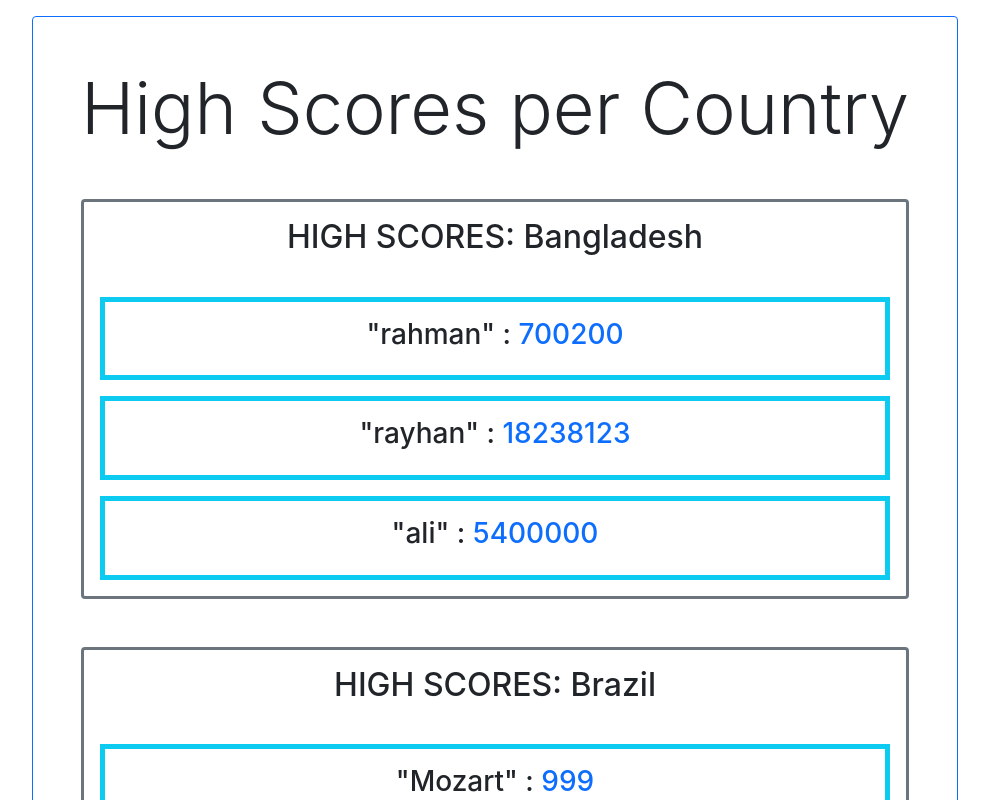
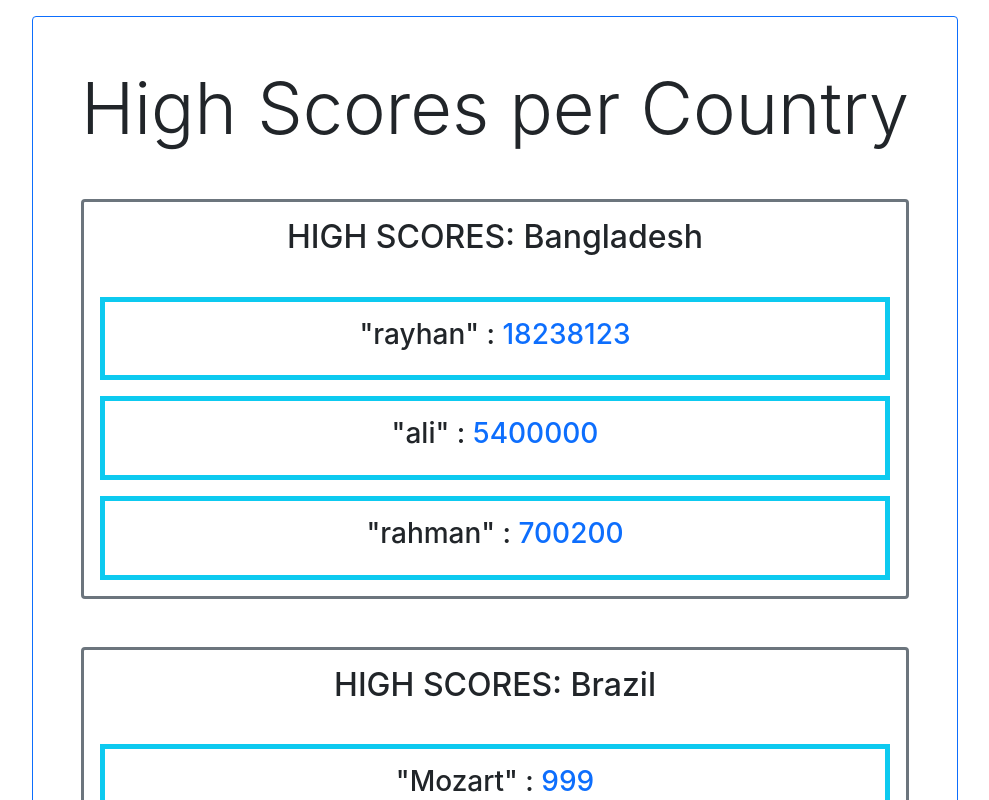
Before and after one commit to Professional-Kate/web-development, a React (Create React App) app in the folder JavaScript/react-projects/CYF-projects/high-score-table/: page / in a window 1280 px wide. Shown: the top 800 px of the page, without its empty margins (145-1134 px from the left). Built offline with nearby package versions, Linux system fonts and the light colour scheme.

Commit message:
completed level 3

```diff
--- a/JavaScript/react-projects/CYF-projects/high-score-table/src/modules/PlayerScore.jsx
+++ b/JavaScript/react-projects/CYF-projects/high-score-table/src/modules/PlayerScore.jsx
@@ -3,7 +3,11 @@ import React from "react";
 const PlayerScore = (props) => {
   return (
     <div id="score-container">
-      {props.scores.map((score) => (
+      {props.scores
+        .sort((first, second) =>
+          first.s < second.s ? 1 : second.s < first.s ? -1 : 0
+        )
+        .map((score) => (
           <div
             key={score.n + "'s-container"}
             className="p-3 mt-3 border border-info border-5"
```
Lines whose indentation alone changed are shown as unchanged.
